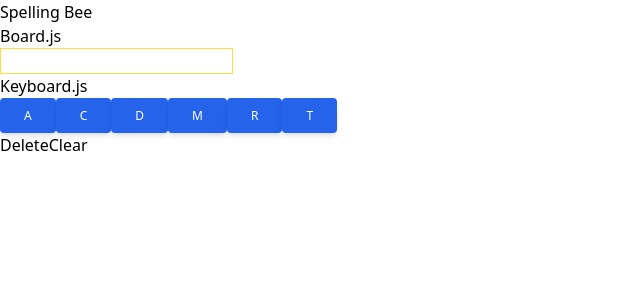
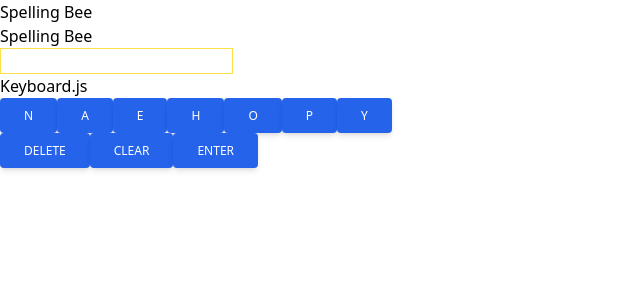
Before and after one commit to wanwari/spelling-bee, a React (Create React App) app: page / in a window 1280 px wide. Shown: the top 300 px of the page, without its empty margins (0-640 px from the left). Built offline with nearby package versions, Linux system fonts and the light colour scheme.

Commit message:
feat: evaluate guesses and display results

```diff
--- a/src/components/Board/GameBoard.js
+++ b/src/components/Board/GameBoard.js
@@ -4,6 +4,49 @@ import Keyboard from "./Keyboard";
 const GameBoard = () => {
 
     const [guessBarText, setGuessBarText] = useState("");
+    const [guesses, setGuesses] = useState([]);
+    const [guessResult, setGuessResult] = useState("Spelling Bee");
+    const todaysLetters = ['n', 'a', 'e', 'h', 'o', 'p', 'y'];
+
+    const answers =  [
+        "aeon",
+        "annoy",
+        "anon",
+        "anyhoo",
+        "anyone",
+        "apnea",
+        "happen",
+        "henna",
+        "hone",
+        "honey",
+        "hyena",
+        "hyphen",
+        "naan",
+        "nana",
+        "nanny",
+        "nape",
+        "neap",
+        "nene",
+        "neon",
+        "none",
+        "noon",
+        "nope",
+        "open",
+        "paean",
+        "pane",
+        "payphone",
+        "peahen",
+        "peen",
+        "penne",
+        "penny",
+        "peon",
+        "peony",
+        "phone",
+        "phono",
+        "phony",
+        "pone",
+        "pony"
+    ];
 
     const onGuessBarChange = (text) => {
         setGuessBarText(text);
@@ -21,9 +64,32 @@ const GameBoard = () => {
         setGuessBarText(guessBarText.substring(0, guessBarText.length-1))
     }
 
+    const submitGuess = () => {
+
+        if (guessBarText.length < 4) {
+            console.log("Too Short!");
+            setGuessResult("Too Short!");
+        } else if (!guessBarText.includes(todaysLetters[0])) {
+            console.log("Missing Key Letter")
+            setGuessResult("Missing Key Letter");
+        } else if (!answers.includes(guessBarText)) {
+            console.log("Not A Valid Guess!");
+            setGuessResult("Not A Valid Guess!");
+        } else if (guesses.includes(guessBarText)) {
+            console.log("Already Guessed!");
+            setGuessResult("Already Guessed");
+        } else {
+            console.log("GREAT!");
+            setGuesses(prevState => [...prevState, guessBarText]);
+            clearKeyboard();
+            setGuessResult("GREAT!");
+        }
+
+    }
+
     return(
         <div>
-            <h1>Board.js</h1>
+            <h1>{ guessResult }</h1>
 
             <input
                 type="text"
@@ -34,7 +100,7 @@ const GameBoard = () => {
             />
 
             <Keyboard
-                letters={['a', 'c', 'd', 'm', 'r', 't']}
+                letters={ todaysLetters }
                 keyboardPressed={(keyPressed) => keyboardPressed(keyPressed)}
             />
 
@@ -42,13 +108,23 @@ const GameBoard = () => {
                 type="button"
                 value="Delete"
                 onClick={() => deleteLetter()}
+                className="px-6 py-2.5 bg-blue-600 text-white font-medium text-xs leading-tight uppercase rounded shadow-md hover:bg-blue-700 hover:shadow-lg focus:bg-blue-700 focus:shadow-lg focus:outline-none focus:ring-0 active:bg-blue-800 active:shadow-lg transition duration-150 ease-in-out"
             />
 
             <input
                 type="button"
                 value="Clear"
                 onClick={() => clearKeyboard()}
+                className="px-6 py-2.5 bg-blue-600 text-white font-medium text-xs leading-tight uppercase rounded shadow-md hover:bg-blue-700 hover:shadow-lg focus:bg-blue-700 focus:shadow-lg focus:outline-none focus:ring-0 active:bg-blue-800 active:shadow-lg transition duration-150 ease-in-out"
             />
+
+            <input
+                type="button"
+                value="Enter"
+                onClick={() => submitGuess()}
+                className="px-6 py-2.5 bg-blue-600 text-white font-medium text-xs leading-tight uppercase rounded shadow-md hover:bg-blue-700 hover:shadow-lg focus:bg-blue-700 focus:shadow-lg focus:outline-none focus:ring-0 active:bg-blue-800 active:shadow-lg transition duration-150 ease-in-out"
+            />
+
         </div>
     );
 }
```
